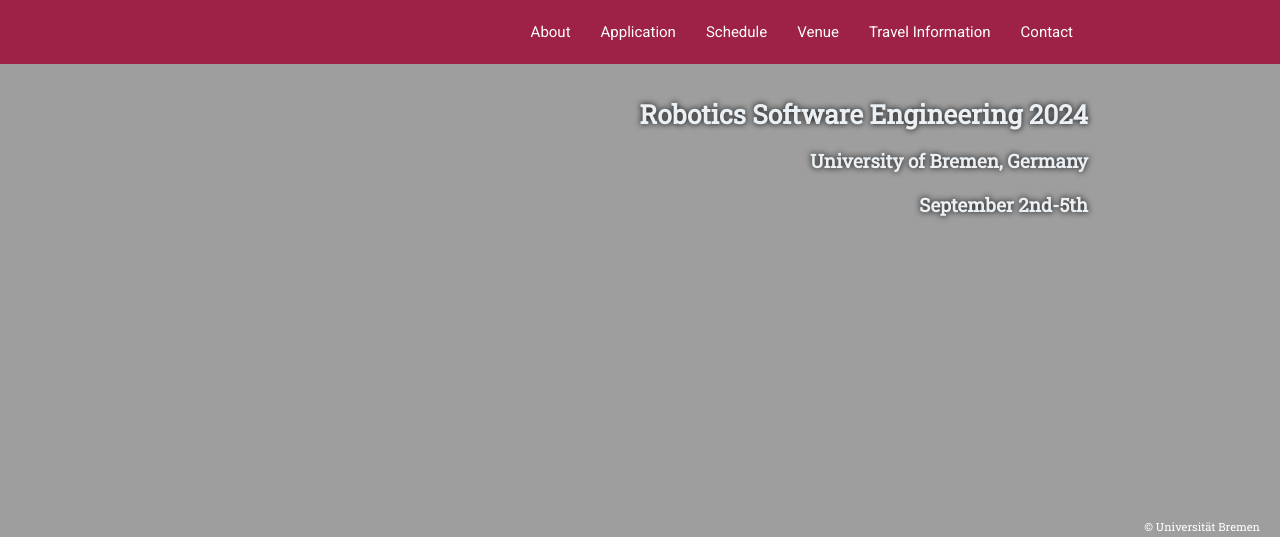
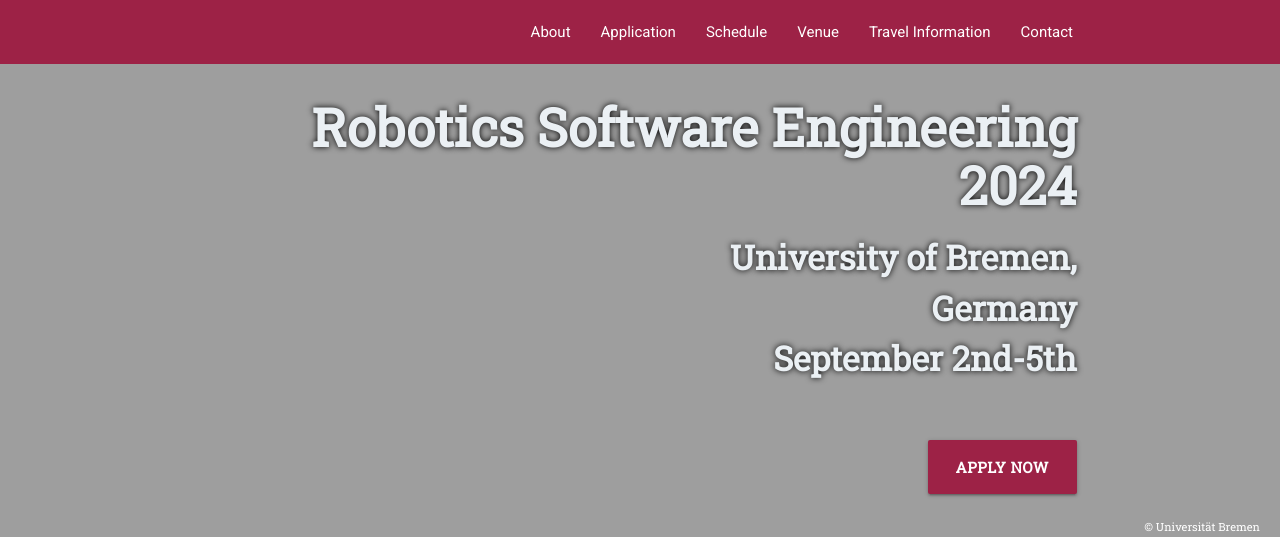
Before and after one commit to rsemeeting/rse2025, a Jekyll site: the page built from index.md, in a window 1280 px wide and 1400 px high. Shown: the top 537 px of the window. Built offline with Jekyll 4.4.1, drawn with Linux system fonts in a browser that asks for light colours; comment, search, counter and statistics services are not loaded; our own code applies the rules of GitHub Pages for plain Markdown files.

Commit message:
Fix font size in banner

```diff
--- a/_includes/banner.html
+++ b/_includes/banner.html
@@ -1,12 +1,18 @@
 <!-- Banner section -->
 <div id="banner" class="banner">
     <div class="container" style="text-align:right">
-        <h2 class="right-align banner-heading">Robotics Software Engineering {{site.year}}</h2>
-        <h4 class="right-align banner-subheading">{{ site.venue }}</h4>
-        <h4 class="right-align banner-subheading">{{ site.dates.meeting }}</h4>
-        <br />
-        <!-- <a href="{{site.application-page}}" class="btn-large" style="font-weight:bold; background-color: {{site.color.primary-dark}}">Apply Now</a> -->
-        <br />
+        <div class="row">
+            <div class="col l12">
+                <h1 class="right-align banner-heading">Robotics Software Engineering {{site.year}}</h1>
+            </div>
+            <div class="col m7 l7 push-l5 push-m5">
+                <p class="banner-subheading right-align">{{ site.venue }}<br>
+                    {{ site.dates.meeting }}</p>
+                <br />
+                <a href="#application" class="btn-large">Apply Now</a>
+                <br />
+            </div>
+        </div>
         <figcaption class="left-align">{{ site.copyright-image | markdownify }}</figcaption>
     </div>
 </div>
--- a/assets/css/main.scss
+++ b/assets/css/main.scss
@@ -65,12 +65,24 @@
 }
 
 .banner-heading{
-  text-align:center;
-  font-weight:bold;
-  color:{{site.color.title}};
+  font-weight: bold;
+  color: {{site.color.title}};
   text-shadow: 0px 0px 6px #000000;
+  font-size: 3.5rem !important;
+  margin: 2.25rem 0 1.25rem 0;
 }
 
+.banner-subheading {
+  font-size: 2.25rem !important;
+  font-weight: bold;
+  color: {{site.color.title}};
+  text-shadow: 0px 0px 6px #000000;
+  margin-top: 0;
+}
+
+.banner .container {
+  height: 500px;
+}
 
 .sponsor-row{
   background-color: {{site.color.primary-dark}};
@@ -81,9 +93,11 @@
   color:white;
 }
 
-.banner-subheading{
-  text-align:center;
-  font-weight:bold;
-  color: {{site.color.title}};
-  text-shadow: 0px 0px 6px #000000;
+
+/* Application and registration buttons */
+
+.btn,
+.btn-large {
+  font-weight: bold;
+  background-color: {{site.color.primary-dark}} !important;
 }
```
